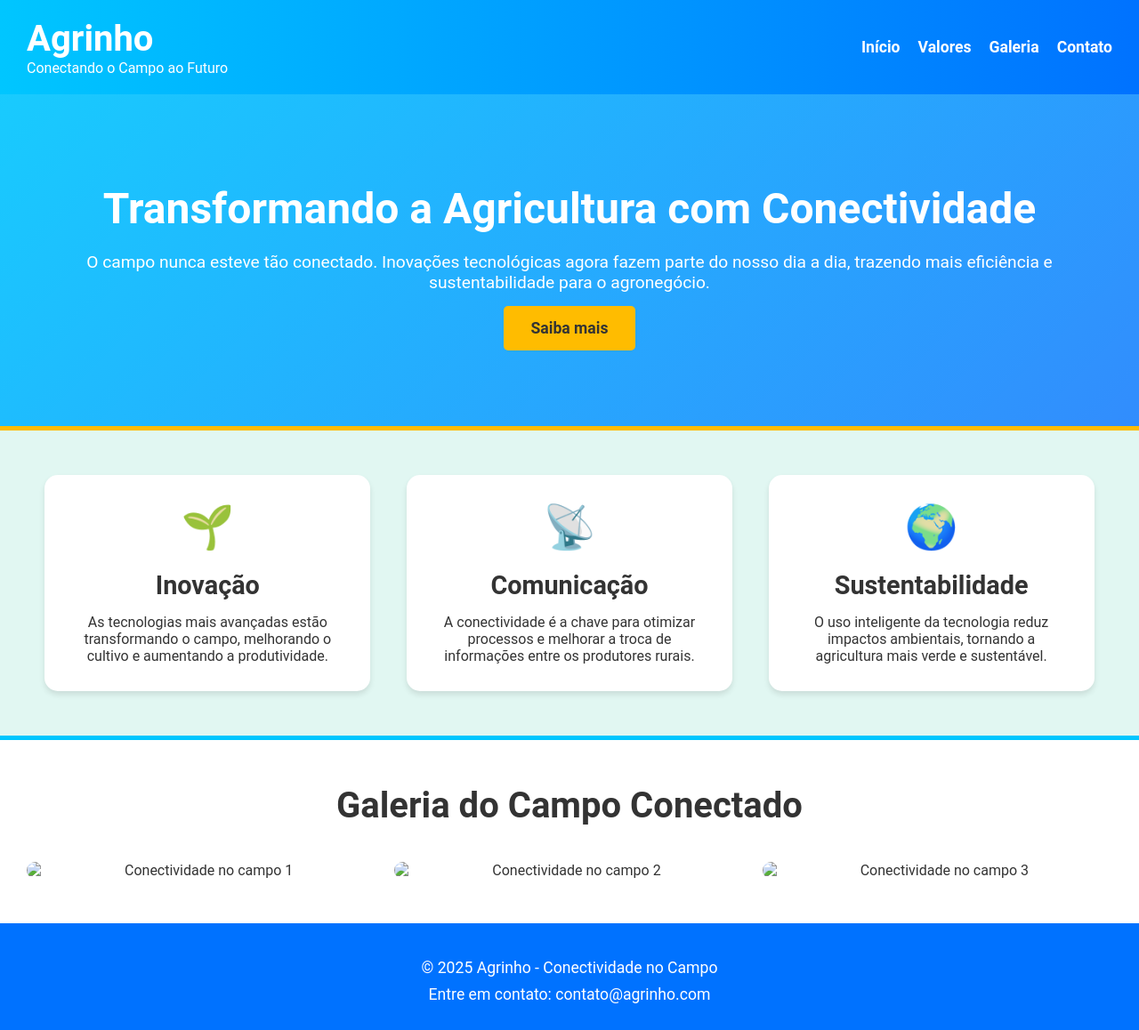
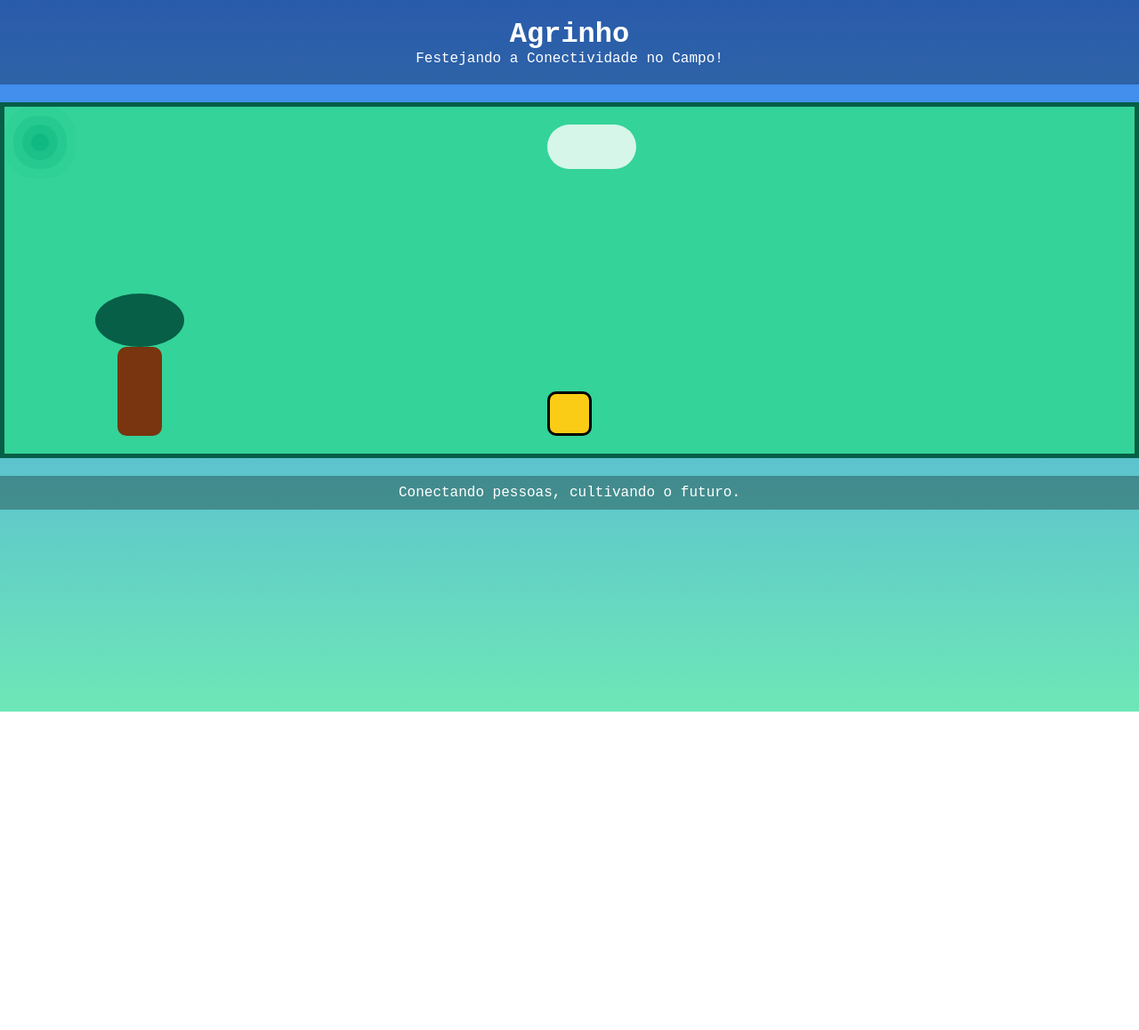
Before and after one commit to picolotto/agro, a plain HTML site: page index.html in a window 1280 px wide. Shown: the whole page at 89% size. After the commit the page ends 800 px from the top, so only its background shows below. Drawn offline with Linux system fonts and the light colour scheme.

Commit message:
Add files via upload

```diff
--- a/index.html
+++ b/index.html
@@ -1,73 +1,26 @@
 <!DOCTYPE html>
-<html lang="pt-br">
-
+<html lang="pt-BR">
 <head>
     <meta charset="UTF-8">
     <meta name="viewport" content="width=device-width, initial-scale=1.0">
-    <meta http-equiv="X-UA-Compatible" content="ie=edge">
-    <title>Agrinho - Conectividade no Campo</title>
+    <title>Agrinho - Festejando a Conectividade no Campo</title>
     <link rel="stylesheet" href="style.css">
 </head>
-
 <body>
-    <header class="header">
-        <div class="logo">
-            <h1>Agrinho</h1>
-            <p>Conectando o Campo ao Futuro</p>
-        </div>
-        <nav>
-            <ul>
-                <li><a href="#hero">Início</a></li>
-                <li><a href="#valores">Valores</a></li>
-                <li><a href="#galeria">Galeria</a></li>
-                <li><a href="#contato">Contato</a></li>
-            </ul>
-        </nav>
+    <header>
+        <h1>Agrinho</h1>
+        <p>Festejando a Conectividade no Campo!</p>
     </header>
 
-    <section id="hero" class="hero">
-        <div class="hero-content">
-            <h2>Transformando a Agricultura com Conectividade</h2>
-            <p>O campo nunca esteve tão conectado. Inovações tecnológicas agora fazem parte do nosso dia a dia, trazendo mais eficiência e sustentabilidade para o agronegócio.</p>
-            <a href="#valores" class="cta-button">Saiba mais</a>
-        </div>
+    <section class="campo">
+        <div class="arvore"></div>
+        <div class="personagem"></div>
+        <div class="nuvem"></div>
+        <div class="sinal-wifi"></div>
     </section>
 
-    <section id="valores" class="valores">
-        <div class="valor">
-            <div class="valor-icon">🌱</div>
-            <h3>Inovação</h3>
-            <p>As tecnologias mais avançadas estão transformando o campo, melhorando o cultivo e aumentando a produtividade.</p>
-        </div>
-        <div class="valor">
-            <div class="valor-icon">📡</div>
-            <h3>Comunicação</h3>
-            <p>A conectividade é a chave para otimizar processos e melhorar a troca de informações entre os produtores rurais.</p>
-        </div>
-        <div class="valor">
-            <div class="valor-icon">🌍</div>
-            <h3>Sustentabilidade</h3>
-            <p>O uso inteligente da tecnologia reduz impactos ambientais, tornando a agricultura mais verde e sustentável.</p>
-        </div>
-    </section>
-
-    <section id="galeria" class="galeria">
-        <h2>Galeria do Campo Conectado</h2>
-        <div class="image-container">
-            <img src="campo1.jpg" alt="Conectividade no campo 1">
-            <img src="campo2.jpg" alt="Conectividade no campo 2">
-            <img src="campo3.jpg" alt="Conectividade no campo 3">
-        </div>
-    </section>
-
-    <footer id="contato">
-        <div class="footer-content">
-            <p>&copy; 2025 Agrinho - Conectividade no Campo</p>
-            <p>Entre em contato: contato@agrinho.com</p>
-        </div>
+    <footer>
+        <p>Conectando pessoas, cultivando o futuro.</p>
     </footer>
-
-    <script src="script.js"></script>
 </body>
-
 </html>
--- a/style.css
+++ b/style.css
@@ -1,182 +1,113 @@
-/* Reset básico e estilos globais */
+/* Reset básico */
 * {
     margin: 0;
     padding: 0;
     box-sizing: border-box;
 }
 
+/* Corpo */
 body {
-    font-family: 'Roboto', sans-serif;
-    background: #f7f7f7;
-    color: #333;
+    font-family: 'Courier New', monospace;
+    background: linear-gradient(to top, #6ee7b7, #3b82f6);
+    color: #fff;
+    text-align: center;
+    min-height: 100vh;
 }
 
 /* Cabeçalho */
-.header {
-    display: flex;
-    justify-content: space-between;
-    align-items: center;
-    padding: 20px 30px;
-    background: linear-gradient(to right, #00c6ff, #0072ff);
-    color: white;
+header {
+    padding: 20px;
+    background: rgba(0, 0, 0, 0.3);
 }
 
-.header .logo h1 {
-    font-size: 2.5em;
+/* Campo estilo joguinho */
+.campo {
+    position: relative;
+    width: 100%;
+    height: 400px;
+    background: #34d399;
+    overflow: hidden;
+    border: 5px solid #065f46;
+    margin-top: 20px;
 }
 
-.header nav ul {
-    list-style-type: none;
-    display: flex;
-    gap: 20px;
-}
-
-.header nav ul li a {
-    text-decoration: none;
-    color: white;
-    font-weight: bold;
-    font-size: 1.1em;
-}
-
-.header nav ul li a:hover {
-    color: #ffbc00;
-    transition: color 0.3s ease;
-}
-
-/* Seção Hero */
-.hero {
-    background: linear-gradient(135deg, rgba(0, 198, 255, 0.9), rgba(0, 114, 255, 0.8));
-    color: white;
-    padding: 100px 30px;
-    text-align: center;
-    border-bottom: 5px solid #ffbc00;
-    animation: fadeInUp 1.5s ease-out;
-}
-
-.hero-content h2 {
-    font-size: 3em;
-    margin-bottom: 20px;
-    animation: slideInLeft 1.5s ease-out;
-}
-
-.hero-content p {
-    font-size: 1.2em;
-    margin-bottom: 30px;
-    animation: fadeInUp 2s ease-out;
-}
-
-.cta-button {
-    background-color: #ffbc00;
-    padding: 15px 30px;
-    border-radius: 5px;
-    color: #333;
-    font-size: 1.1em;
-    text-decoration: none;
-    font-weight: bold;
-    transition: background-color 0.3s ease;
-}
-
-.cta-button:hover {
-    background-color: #ff9c00;
-}
-
-@keyframes fadeInUp {
-    0% {
-        opacity: 0;
-        transform: translateY(30px);
-    }
-    100% {
-        opacity: 1;
-        transform: translateY(0);
-    }
-}
-
-@keyframes slideInLeft {
-    0% {
-        opacity: 0;
-        transform: translateX(-100px);
-    }
-    100% {
-        opacity: 1;
-        transform: translateX(0);
-    }
-}
-
-/* Seção de Valores */
-.valores {
-    display: flex;
-    justify-content: space-around;
-    padding: 50px 30px;
-    background: #e1f7f2;
-    text-align: center;
-    border-bottom: 5px solid #00c6ff;
-}
-
-.valor {
-    background: white;
-    padding: 30px;
-    border-radius: 15px;
-    box-shadow: 0 4px 6px rgba(0, 0, 0, 0.1);
-    transition: transform 0.3s ease;
-    width: 30%;
-}
-
-.valor:hover {
-    transform: scale(1.05);
-}
-
-.valor-icon {
-    font-size: 3em;
-    margin-bottom: 20px;
-}
-
-.valor h3 {
-    font-size: 1.8em;
-    margin-bottom: 15px;
-}
-
-.valor p {
-    font-size: 1em;
-}
-
-/* Galeria */
-.galeria {
-    padding: 50px 30px;
-    background: #fff;
-    text-align: center;
-}
-
-.galeria h2 {
-    font-size: 2.5em;
-    margin-bottom: 40px;
-}
-
-.image-container {
-    display: grid;
-    grid-template-columns: repeat(3, 1fr);
-    gap: 20px;
-}
-
-.image-container img {
-    width: 100%;
-    height: auto;
-    border-radius: 15px;
+/* Personagem estilo pixel */
+.personagem {
+    position: absolute;
+    bottom: 20px;
+    left: 50%;
+    transform: translateX(-50%);
+    width: 50px;
+    height: 50px;
+    background: #facc15;
+    border: 3px solid #000;
+    border-radius: 10px;
     transition: transform 0.3s ease;
 }
 
-.image-container img:hover {
-    transform: scale(1.1);
+/* Efeito ao passar o mouse no personagem */
+.personagem:hover {
+    transform: translateX(-50%) translateY(-10px) scale(1.1);
+}
+
+/* Árvore */
+.arvore {
+    position: absolute;
+    left: 10%;
+    bottom: 20px;
+    width: 50px;
+    height: 100px;
+    background: #78350f;
+    border-radius: 10px;
+}
+
+.arvore::before {
+    content: '';
+    position: absolute;
+    top: -60px;
+    left: -25px;
+    width: 100px;
+    height: 60px;
+    background: #065f46;
+    border-radius: 50%;
+}
+
+/* Nuvem */
+.nuvem {
+    position: absolute;
+    top: 20px;
+    right: 20%;
+    width: 100px;
+    height: 50px;
+    background: #fff;
+    border-radius: 50px;
+    opacity: 0.8;
+    animation: moverNuvem 10s linear infinite;
+}
+
+@keyframes moverNuvem {
+    0% { right: -150px; }
+    100% { right: 100%; }
+}
+
+/* Sinal de Wi-Fi */
+.sinal-wifi {
+    position: absolute;
+    top: 30px;
+    left: 30px;
+    width: 20px;
+    height: 20px;
+    border-radius: 50%;
+    background: #10b981;
+    box-shadow:
+        0 0 0 10px rgba(16, 185, 129, 0.5),
+        0 0 0 20px rgba(16, 185, 129, 0.3),
+        0 0 0 30px rgba(16, 185, 129, 0.1);
 }
 
 /* Rodapé */
 footer {
-    background: #0072ff;
-    color: white;
-    padding: 30px 0;
-    text-align: center;
+    margin-top: 20px;
+    padding: 10px;
+    background: rgba(0, 0, 0, 0.3);
 }
-
-.footer-content p {
-    font-size: 1.1em;
-    margin-top: 10px;
-}
```
